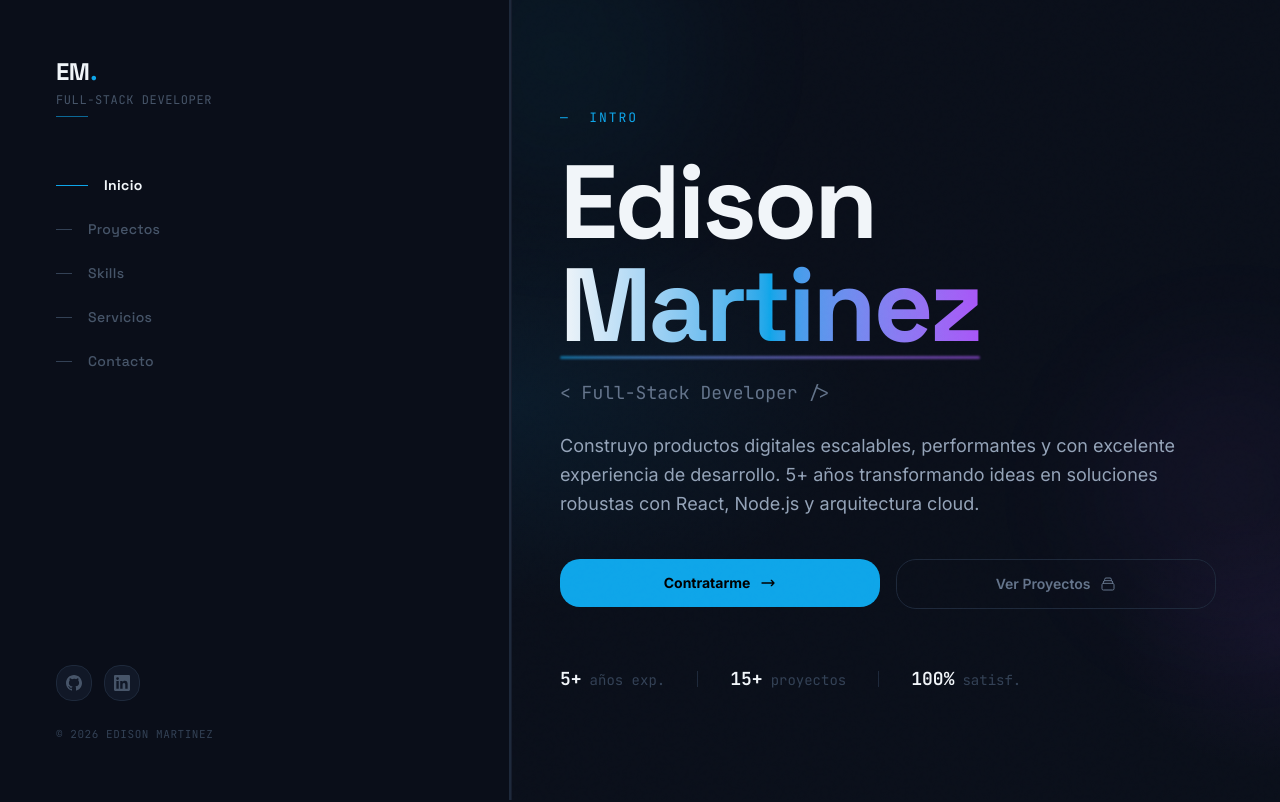
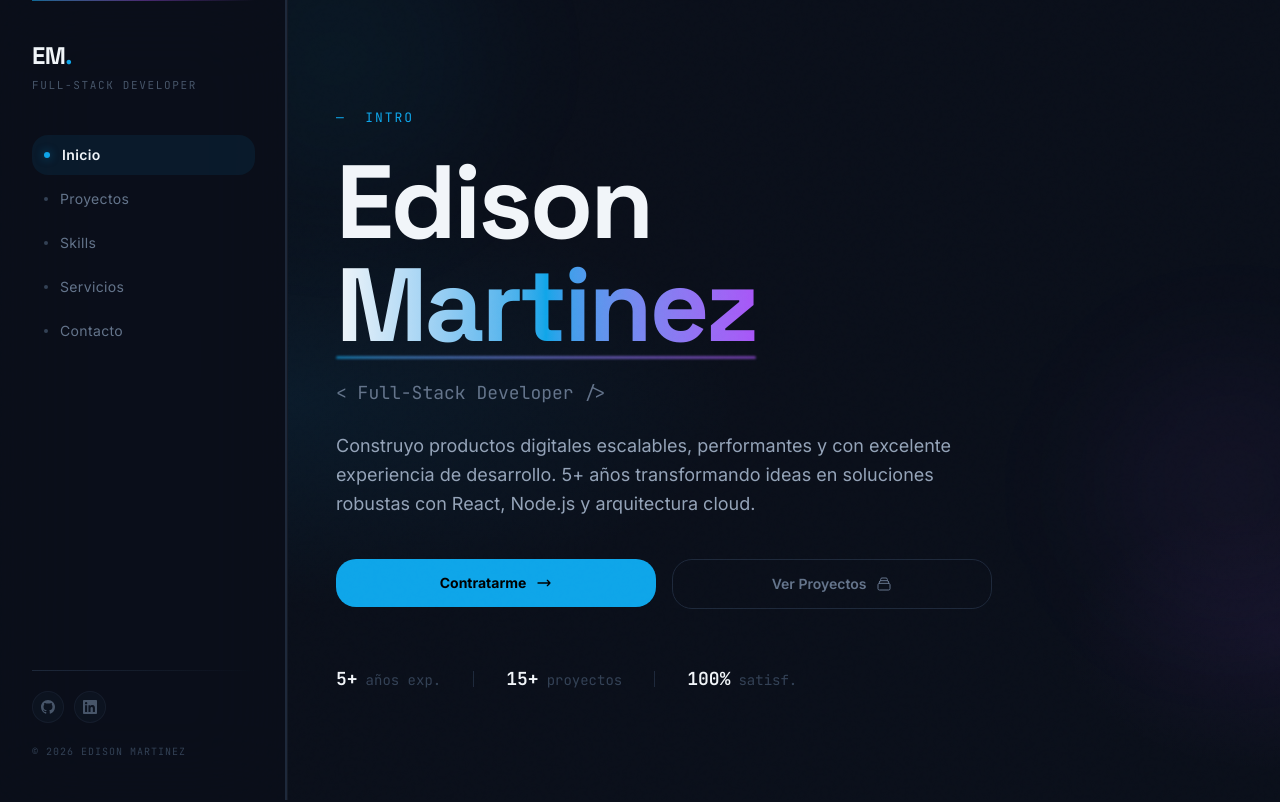
Before and after one commit to edisonm22/Portafolio-Edison-Martinez, a React (Vite) app: page / in a window 1280 px wide. Shown: the top 802 px of the page. Built offline with nearby package versions, Linux system fonts and the light colour scheme.

Commit message:
redesign sidebar: w-72 (288px) en vez de 40%, glassmorphism, mejor jerarquia visual

```diff
--- a/src/App.jsx
+++ b/src/App.jsx
@@ -18,7 +18,7 @@ export default function App() {
       <Cursor />
       <SkipLink />
       <div className="noise-overlay" />
-      <main id="main" className="lg:ml-[40%] min-h-screen pt-16 lg:pt-0 max-w-full overflow-x-hidden">
+      <main id="main" className="lg:ml-72 min-h-screen pt-16 lg:pt-0 max-w-full overflow-x-hidden">
         <Hero />
         <Projects />
         <Skills />
--- a/src/components/Sidebar.jsx
+++ b/src/components/Sidebar.jsx
@@ -73,7 +73,7 @@ export default function Sidebar() {
   return (
     <>
       {/* ───────────────── Desktop Sidebar ───────────────── */}
-      <aside className="hidden lg:flex fixed top-0 left-0 z-30 w-[40%] h-screen flex-col justify-between p-12 xl:p-14 border-r border-surface-800/60 bg-surface-950/90">
+      <aside className="hidden lg:flex fixed top-0 left-0 z-30 w-72 h-screen flex-col justify-between px-8 py-10 border-r border-white/5 bg-surface-950/70 backdrop-blur-2xl">
         {/* Scroll progress bar */}
         <div className="scroll-progress-track">
           <div
@@ -82,23 +82,27 @@ export default function Sidebar() {
           />
         </div>
 
+        {/* Gradient accent line at top */}
+        <div className="absolute top-0 left-8 right-8 h-px bg-gradient-to-r from-primary/60 via-accent/40 to-transparent" />
+
         {/* Top: Brand + Nav */}
-        <div>
+        <div className="flex flex-col gap-10">
+          {/* Brand */}
           <a
             href="#home"
             onClick={(e) => { e.preventDefault(); handleNav('home') }}
-            className="inline-block group mb-12"
+            className="group"
             aria-label="Edison Martinez — Inicio"
           >
             <span className="text-2xl font-bold font-display tracking-tight text-light">
-              EM<span className="text-primary ml-px">.</span>
+              EM<span className="text-primary">.</span>
             </span>
-            <span className="block text-xs font-mono text-surface-600 mt-1 tracking-wider uppercase">
+            <span className="block text-[11px] font-mono text-surface-600 mt-1 tracking-[0.15em] uppercase">
               Full-Stack Developer
             </span>
-            <span className="block mt-2 w-8 h-px bg-primary/60 transition-all duration-500 ease-spring group-hover:w-12" />
           </a>
 
+          {/* Navigation */}
           <nav aria-label="Navegación principal">
             <ul className="space-y-1">
               {navItems.map((item) => {
@@ -108,26 +112,22 @@ export default function Sidebar() {
                     <a
                       href={`#${item.id}`}
                       onClick={(e) => { e.preventDefault(); handleNav(item.id) }}
-                      className={`group flex items-center gap-4 py-2.5 transition-all duration-300 ${
+                      className={`group flex items-center gap-3 px-3 py-2.5 rounded-lg transition-all duration-300 ${
                         isActive
-                          ? 'text-light'
-                          : 'text-surface-600 hover:text-surface-400'
+                          ? 'bg-primary/8 text-light font-semibold'
+                          : 'text-surface-500 hover:text-surface-300 hover:bg-surface-900/50'
                       }`}
                       aria-current={isActive ? 'true' : undefined}
                     >
-                      {/* Indicador con spring easing */}
+                      {/* Indicador activo */}
                       <span
-                        className={`block h-px transition-all duration-500 ease-spring ${
+                        className={`shrink-0 rounded-full transition-all duration-300 ${
                           isActive
-                            ? 'w-8 bg-primary'
-                            : 'w-4 bg-surface-700 group-hover:w-6 group-hover:bg-surface-500'
+                            ? 'w-1.5 h-1.5 bg-primary shadow-[0_0_8px_rgba(14,165,233,0.5)]'
+                            : 'w-1 h-1 bg-surface-700 group-hover:bg-surface-500'
                         }`}
                       />
-                      <span
-                        className={`font-display text-sm tracking-wide transition-all duration-300 ${
-                          isActive ? 'font-bold' : 'font-medium'
-                        }`}
-                      >
+                      <span className="text-sm tracking-wide">
                         {item.label}
                       </span>
                     </a>
@@ -139,27 +139,29 @@ export default function Sidebar() {
         </div>
 
         {/* Bottom: Section number + Social + Footer */}
-        <div className="space-y-6">
+        <div className="space-y-5">
           {/* Section number (animated) */}
           <div className="overflow-hidden">
             <span
               key={currentNum}
-              className="section-num-animate block font-mono text-[2.5rem] font-bold text-surface-800 leading-none tracking-tight"
+              className="section-num-animate block font-mono text-[1.75rem] font-bold text-surface-800/80 leading-none tracking-tight"
             >
               {currentNum}
             </span>
           </div>
 
+          <div className="h-px bg-gradient-to-r from-surface-800 via-surface-800/50 to-transparent" />
+
           {/* Social links */}
-          <div className="flex items-center gap-3">
+          <div className="flex items-center gap-2.5">
             <a
               href="https://github.com/edisonm22"
               target="_blank"
               rel="noopener noreferrer"
               aria-label="GitHub"
-              className="w-9 h-9 flex items-center justify-center rounded-lg bg-surface-900 border border-surface-800 text-surface-600 transition-all duration-300 hover:bg-primary/10 hover:border-primary/30 hover:text-primary"
+              className="w-8 h-8 flex items-center justify-center rounded-lg bg-surface-900/50 border border-surface-800/50 text-surface-600 transition-all duration-300 hover:bg-primary/10 hover:border-primary/30 hover:text-primary"
             >
-              <svg className="w-4 h-4" fill="currentColor" viewBox="0 0 24 24">
+              <svg className="w-3.5 h-3.5" fill="currentColor" viewBox="0 0 24 24">
                 <path d="M12 0C5.374 0 0 5.373 0 12c0 5.302 3.438 9.8 8.207 11.387.599.111.793-.261.793-.577v-2.234c-3.338.726-4.033-1.416-4.033-1.416-.546-1.387-1.333-1.756-1.333-1.756-1.089-.745.083-.729.083-.729 1.205.084 1.839 1.237 1.839 1.237 1.07 1.834 2.807 1.304 3.492.997.107-.775.418-1.305.762-1.604-2.665-.305-5.467-1.334-5.467-5.931 0-1.311.469-2.381 1.236-3.221-.124-.303-.535-1.524.117-3.176 0 0 1.008-.322 3.301 1.23A11.509 11.509 0 0112 5.803c1.02.005 2.047.138 3.006.404 2.291-1.552 3.297-1.23 3.297-1.23.653 1.653.242 2.874.118 3.176.77.84 1.235 1.911 1.235 3.221 0 4.609-2.807 5.624-5.479 5.921.43.372.823 1.102.823 2.222v3.293c0 .319.192.694.801.576C20.566 21.797 24 17.3 24 12c0-6.627-5.373-12-12-12z" />
               </svg>
             </a>
@@ -168,15 +170,15 @@ export default function Sidebar() {
               target="_blank"
               rel="noopener noreferrer"
               aria-label="LinkedIn"
-              className="w-9 h-9 flex items-center justify-center rounded-lg bg-surface-900 border border-surface-800 text-surface-600 transition-all duration-300 hover:bg-primary/10 hover:border-primary/30 hover:text-primary"
+              className="w-8 h-8 flex items-center justify-center rounded-lg bg-surface-900/50 border border-surface-800/50 text-surface-600 transition-all duration-300 hover:bg-primary/10 hover:border-primary/30 hover:text-primary"
             >
-              <svg className="w-4 h-4" fill="currentColor" viewBox="0 0 24 24">
+              <svg className="w-3.5 h-3.5" fill="currentColor" viewBox="0 0 24 24">
                 <path d="M20.447 20.452h-3.554v-5.569c0-1.328-.027-3.037-1.852-3.037-1.853 0-2.136 1.445-2.136 2.939v5.667H9.351V9h3.414v1.561h.046c.477-.9 1.637-1.85 3.37-1.85 3.601 0 4.267 2.37 4.267 5.455v6.286zM5.337 7.433a2.062 2.062 0 01-2.063-2.065 2.064 2.064 0 112.063 2.065zm1.782 13.019H3.555V9h3.564v11.452zM22.225 0H1.771C.792 0 0 .774 0 1.729v20.542C0 23.227.792 24 1.771 24h20.451C23.2 24 24 23.227 24 22.271V1.729C24 .774 23.2 0 22.222 0h.003z" />
               </svg>
             </a>
           </div>
 
-          <p className="font-mono text-[11px] text-surface-700 tracking-wider uppercase">
+          <p className="font-mono text-[10px] text-surface-700 tracking-[0.1em] uppercase">
             &copy; {new Date().getFullYear()} Edison Martinez
           </p>
         </div>
```
